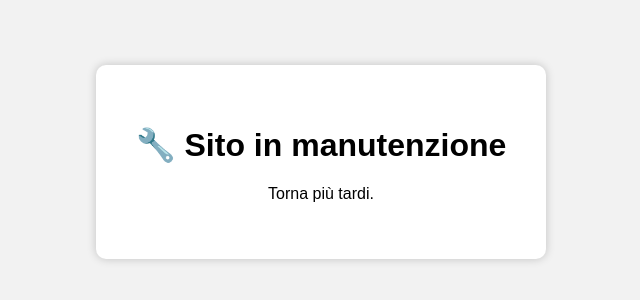
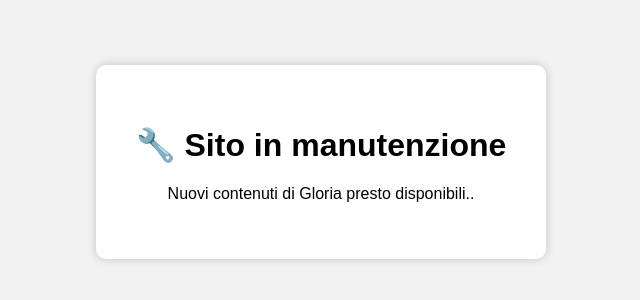
Before and after one commit to cririky79-arch/riccardo20, a website: page public/maintenance.html in a window 1280 px wide. Shown: the part 246-546 px from the top of the page, without its empty margins (319-959 px from the left). Drawn offline with Linux system fonts and the light colour scheme.

Commit message:
aggiornamento sito

```diff
--- a/public/maintenance.html
+++ b/public/maintenance.html
@@ -23,7 +23,7 @@
 <body>
   <div class="box">
     <h1>🔧 Sito in manutenzione</h1>
-    <p>Torna più tardi.</p>
+    <p>Nuovi contenuti di Gloria presto disponibili..</p>
   </div>
 </body>
 </html>
```
